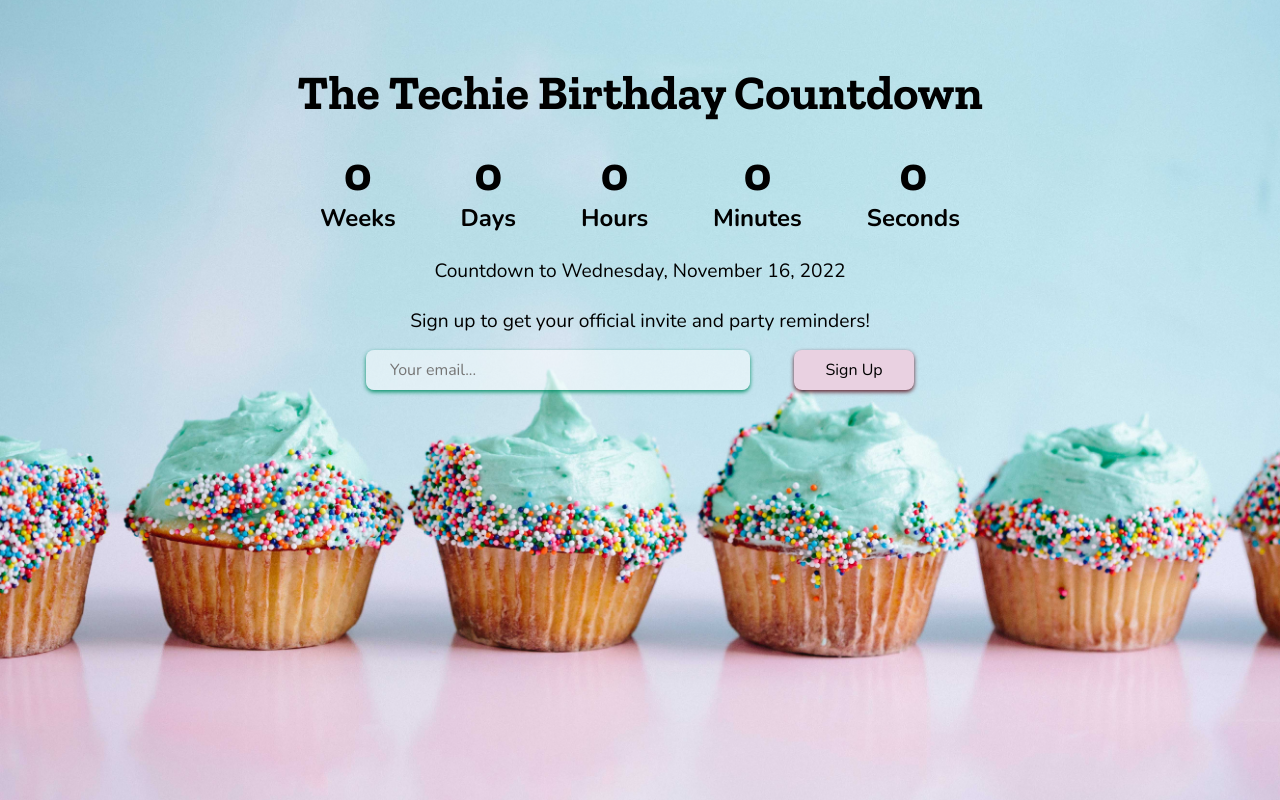
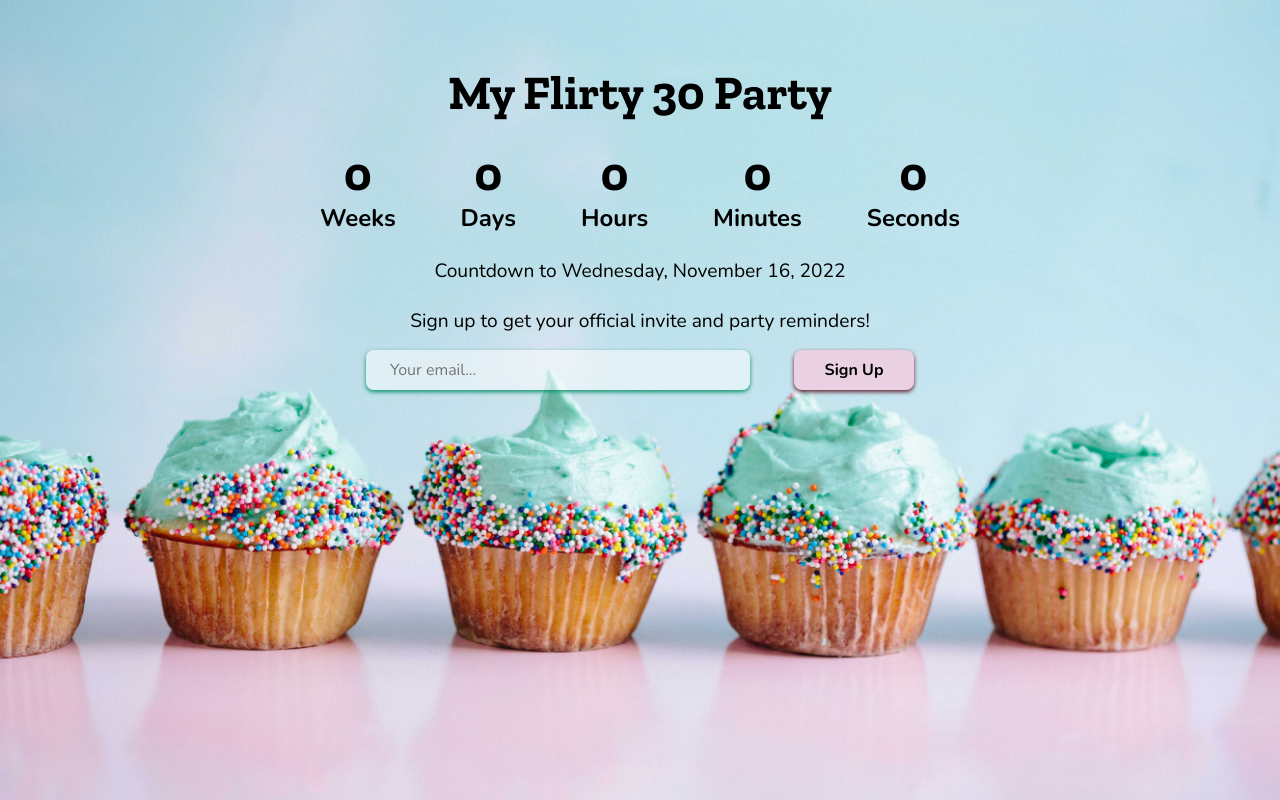
Before and after one commit to AsiaDaDev/birthday-countdown-timer, a plain HTML site: page index.html in a window 1280 px wide. Drawn offline with nearby package versions, Linux system fonts and the light colour scheme.

Commit message:
Final CSS update

```diff
--- a/index.html
+++ b/index.html
@@ -9,7 +9,7 @@
     <link rel="stylesheet" href="styles/styles.css">
 </head>
 <body>
-    <h1>The Techie Birthday Countdown</h1>
+    <h1>My Flirty 30 Party</h1>
     <div class="countdown-container">
         <div class="weeks-container">
             <p class="large-counter-font" id="weeks">0</p>
--- a/styles/styles.css
+++ b/styles/styles.css
@@ -58,6 +58,10 @@ input[type="email"] {
     box-shadow: 0 2px 4px #07926a;
 }
 
+input[type="email"]:focus {
+    outline: 2px solid #9ED9D2;
+}
+
 input[placeholder] {
     font-family: "Nunito", 'sans-serif';
     font-size: 1em;
@@ -68,6 +72,7 @@ button {
     width: 120px;
     height: 40px;
     font-family: "Nunito", 'sans-serif';
+    font-weight: bold;
     font-size: 1em;
     border-style: hidden;
     border-radius: 8px;
```
